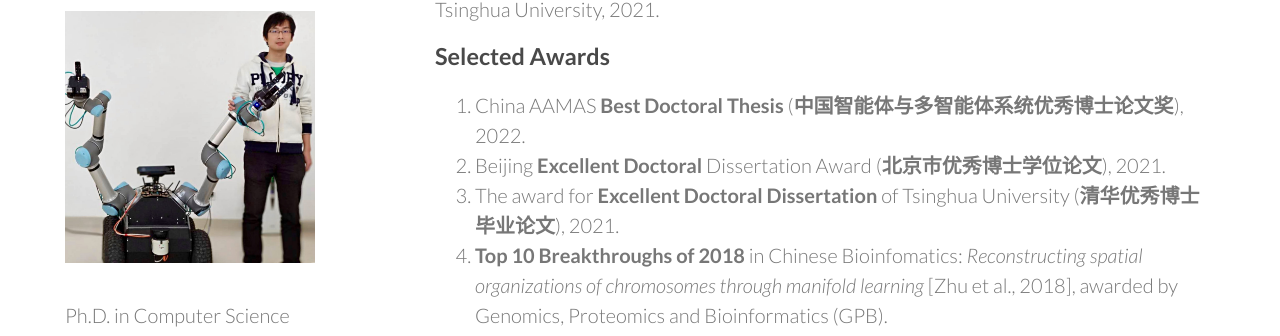
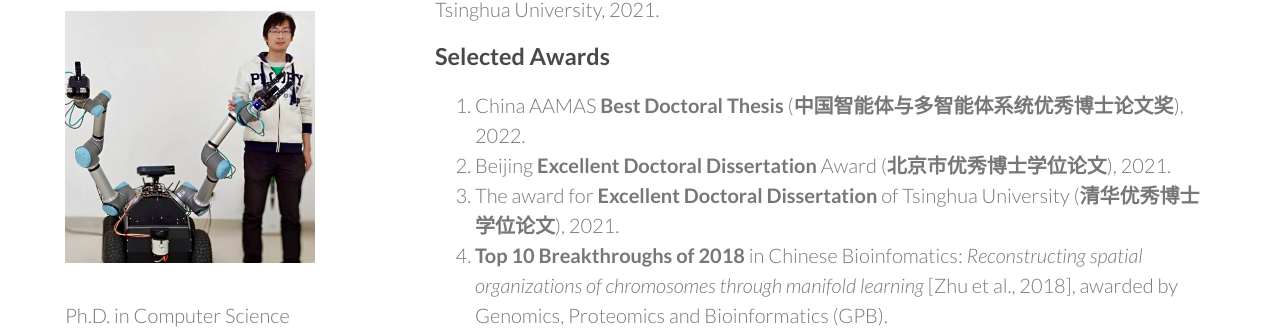
Before and after one commit to GuangxiangZhu/GuangxiangZhu.github.io, a Jekyll site: the page index.html, which Jekyll copies as it is, in a window 1280 px wide and 900 px high, scrolled down 302 px. Shown: the part 107-443 px from the top of the window. Built offline with Jekyll 4.4.1, drawn with Linux system fonts in a browser that asks for light colours.

Commit message:
Update index.html

```diff
--- a/index.html
+++ b/index.html
@@ -49,11 +49,11 @@ My research interests include <b>Reinforcement Learning</b> and <b>Deep Learning
         </li>
          <li>
 
-          Beijing <b>Excellent Doctoral</b>  Dissertation Award (<b>北京市优秀博士学位论文</b>), 2021.
+          Beijing <b>Excellent Doctoral Dissertation </b>  Award (<b>北京市优秀博士学位论文</b>), 2021.
         </li>
         <li>
 
-          The award for <b>Excellent Doctoral Dissertation</b>  of Tsinghua University (<b>清华优秀博士毕业论文</b>), 2021.
+          The award for <b>Excellent Doctoral Dissertation</b>  of Tsinghua University (<b>清华优秀博士学位论文</b>), 2021.
         </li>
 
         <li>
```
